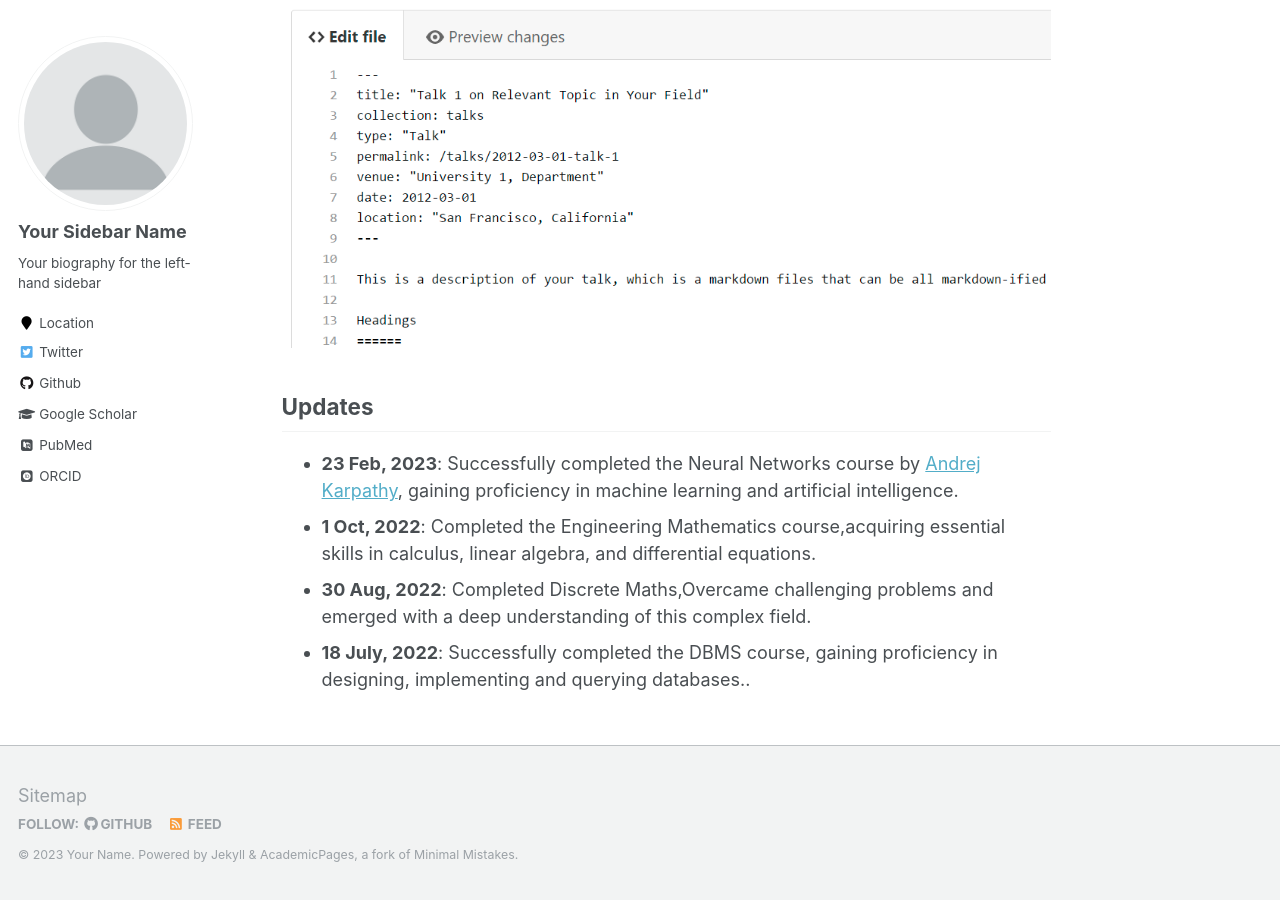
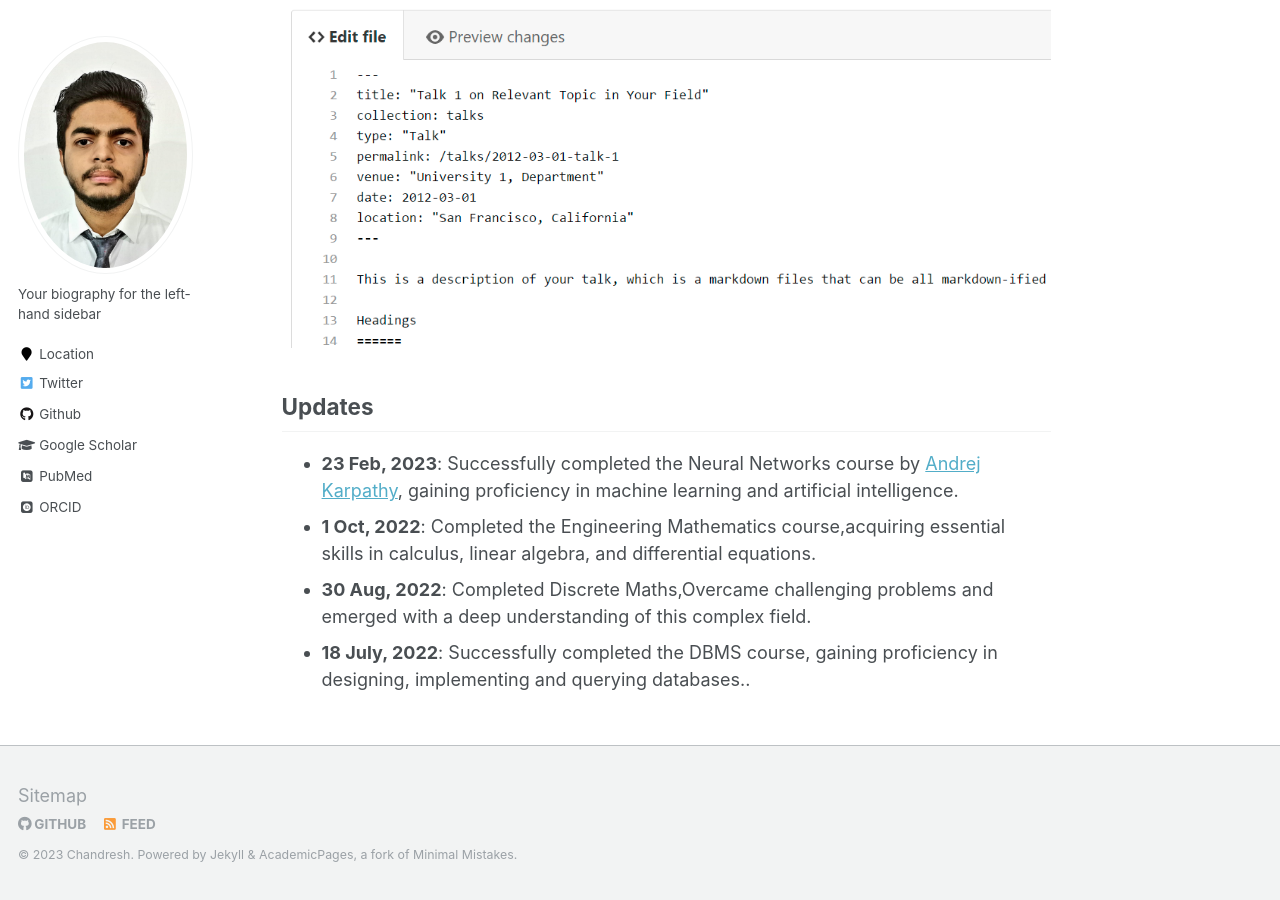
Before and after one commit to cheenu080/chandresh-pandey.github.io, a Jekyll site: the page built from _pages/about.md, in a window 1280 px wide and 900 px high, scrolled down 582 px. Built offline with Jekyll 4.4.1, drawn with Linux system fonts in a browser that asks for light colours; some web fonts are replaced; some of the changed text lies outside the part shown.

Commit message:
updated about me section

```diff
--- a/_config.yml
+++ b/_config.yml
@@ -6,14 +6,14 @@
 # `jekyll serve`. If you change this file, please restart the server process.
 
 # Site Settings
-locale                   : "en-US"
-title                    : "Your Name / Site Title"
+locale                   : "India"
+title                    : "Chandresh Pandey"
 title_separator          : "-"
-name                     : &name "Your Name"
+name                     : &name "Chandresh"
 description              : &description "personal description"
-url                      : https://academicpages.github.io # the base hostname & protocol for your site e.g. "https://mmistakes.github.io"
+url                      : https://chinu-2000.github.io/chandresh-pandey.github.io/ # the base hostname & protocol for your site e.g. "https://mmistakes.github.io"
 baseurl                  : "" # the subpath of your site, e.g. "/blog"
-repository               : "academicpages/academicpages.github.io"
+repository               : "chinu-2000.github.io/chandresh-pandey.github.io"
 teaser                   :  # filename of teaser fallback teaser image placed in /images/, .e.g. "500x300.png"
 breadcrumbs              : false # true, false (default)
 words_per_minute         : 160
@@ -80,8 +80,8 @@ analytics:
 
 # Site Author
 author:
-  name             : "Your Sidebar Name"
-  avatar           : "profile.png"
+  name             : ""
+  avatar           : "display-profile.jpeg"
   bio              : "Your biography for the left-hand sidebar"
   location         : "Location"
   employer         :
```
Also changed, not shown: images/display-profile.jpeg (added).
